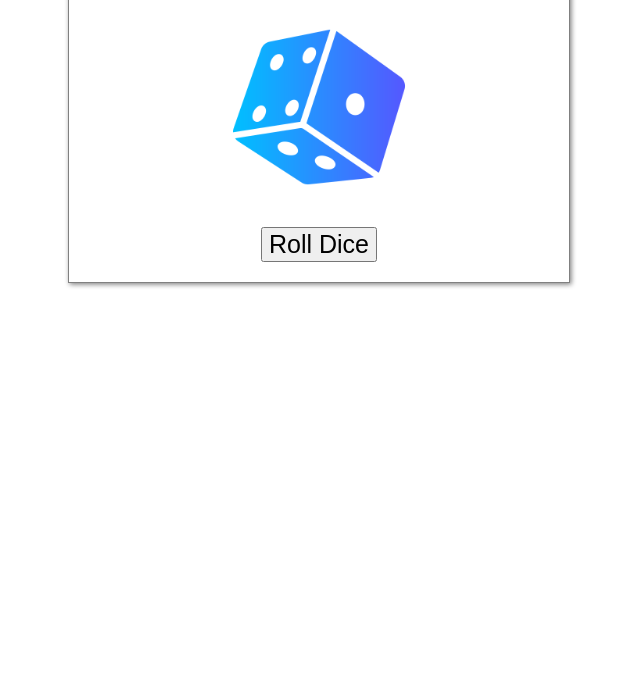
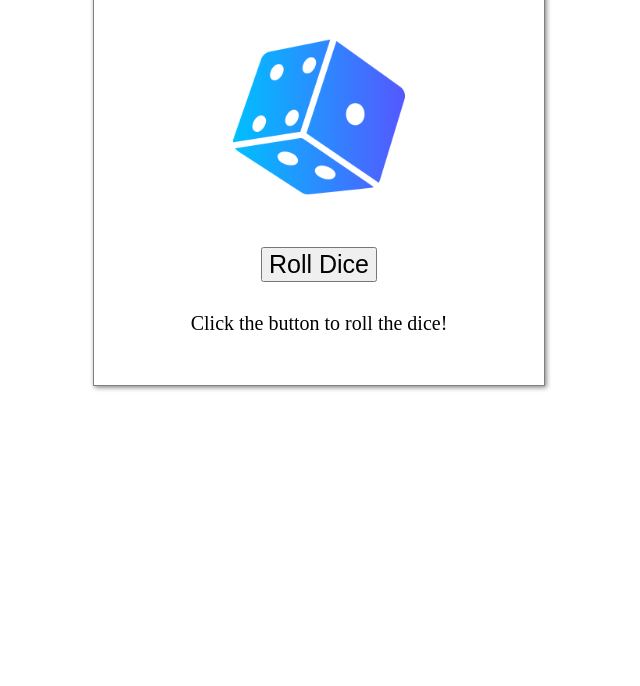
Before and after one commit to HarshadaGharate/Dice-Roller, a plain HTML site: page index.html in a window 1280 px wide. Shown: the part 114-800 px from the top of the page, without its empty margins (321-961 px from the left). Drawn offline with Linux system fonts and the light colour scheme.

Commit message:
text added

```diff
--- a/index.html
+++ b/index.html
@@ -9,7 +9,7 @@
             text-align: center;
         }
         .container{
-            width: 500px;
+            width: 450px;
             border: 1px solid grey;
             display: block;
             margin: 40px auto;
@@ -19,11 +19,18 @@
             height: 200px;
             display: block;
             margin: 20px auto;
+            padding: 10px;
         }
         .btn{
             font-size: 25px;
             display: block;
             margin: 20px auto;
+        }
+        .text{
+            text-align: center;
+            font-size: 20px;
+            margin-bottom: 50px;
+            margin-top: 30px;
         }
     </style>
 </head>
@@ -32,6 +39,7 @@
         <h1>Dice Roller</h1>
         <img src="./images/dice.png" alt="Dice" class="dice-img">
         <button type="button" class="btn">Roll Dice</button>
+        <p class="text">Click the button to roll the dice!</p>
     </div>
 </body>
 </html>
```
